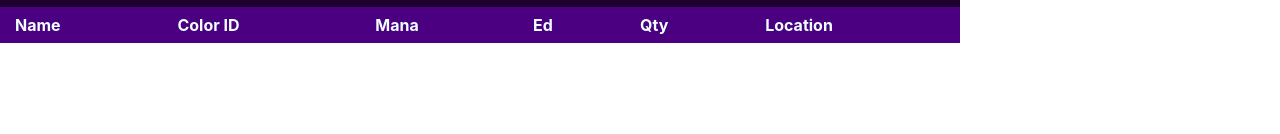
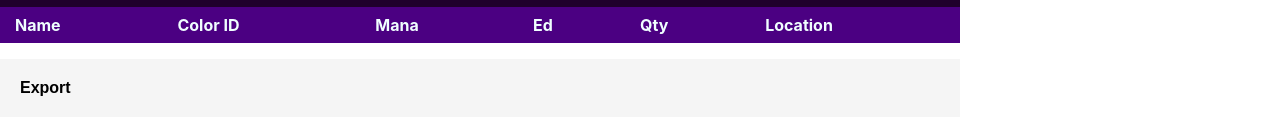
Before and after one commit to BarneyL01/react-mtg-inventory, a React (Create React App) app: page / in a window 1280 px wide. Shown: the part 596-730 px from the top of the page. Built offline with nearby package versions, Linux system fonts and the light colour scheme; a small style sheet from the web is missing.

Commit message:
Add exportbox

```diff
--- a/src/App.js
+++ b/src/App.js
@@ -2,6 +2,7 @@ import "./App.css";
 import React from "react";
 import { useState } from "react";
 import PasteBox from "./components/PasteBox";
+import ExportBox from "./components/ExportBox";
 import ItemTable from "./components/ItemTable";
 import Papa from "papaparse";
 import ItemDetails from "./components/itemDetails";
@@ -10,6 +11,7 @@ import axios from "axios";
 function App() {
     const [mainInventory, setInventory] = useState([]);
     const [selectedItem, setSelectedItem] = useState({});
+    const [exportedInventory, setExportedInventory] = useState("");
     const parseCsvToInventory = (inputCsv) => {
         let inventory = Papa.parse(inputCsv, {
             header: true,
@@ -22,6 +24,11 @@ function App() {
         }
         setInventory(inventory);
     };
+    const exportCsv = () => {
+        let inventory = Papa.unparse(mainInventory);
+        console.log("%c inventory", "color:hotpink", {inventory});
+        setExportedInventory(inventory);
+    }
     // let loadedId = "";
     const addQuantity = (id) => {
         mainInventory[id]["Quantity"] += 1;
@@ -90,6 +97,9 @@ function App() {
                             loadItemFunction={loadItem}
                         />
                     </div>
+                    <div>
+                        <ExportBox onClickFunction={exportCsv} exportedCsv={exportedInventory} />
+                    </div>
                 </div>
                 <div className="flex-right">
                     <ItemDetails item={selectedItem} />
--- /dev/null
+++ b/src/components/ExportBox.js
@@ -0,0 +1,63 @@
+import React from "react";
+import { useState } from "react";
+import PropTypes from "prop-types";
+
+function ExportBox(props) {
+    // const [pasteContents, setPasteContents] = useState("");
+    const [visibility, setVisibility] = useState(false);
+
+    // const handleChange = (event) => {
+    //     setPasteContents(event.target.value);
+    // };
+
+    const handleExport = () => {
+        props.onClickFunction();
+    };
+    const toggleVisibility = () => {
+        setVisibility(!visibility);
+    };
+    return (
+        <div className="paste-box">
+            <button className="accordion-header" onClick={toggleVisibility}>
+                <strong>Export</strong>
+                <span>
+                    {visibility ? (
+                        <i className="ms ms-untap"></i>
+                    ) : (
+                        <i className="ms ms-tap"></i>
+                    )}
+                </span>
+            </button>
+            <div
+                className={
+                    visibility
+                        ? "accordion-content paste-box-contents visible"
+                        : "accordion-content not-visible"
+                }
+            >
+                <div>
+                    <textarea
+                        className="paste-box-textarea"
+                        value={props.exportedCsv}
+                        readOnly={true}
+                    ></textarea>
+                </div>
+                <div>
+                    <button
+                        className="import-button primary-button"
+                        onClick={handleExport}
+                    >
+                        Export
+                    </button>
+                </div>
+            </div>
+        </div>
+    );
+}
+
+ExportBox.propTypes = {
+    onClickFunction: PropTypes.func.isRequired,
+    exportedCsv: PropTypes.string,
+};
+
+export default ExportBox;
```
